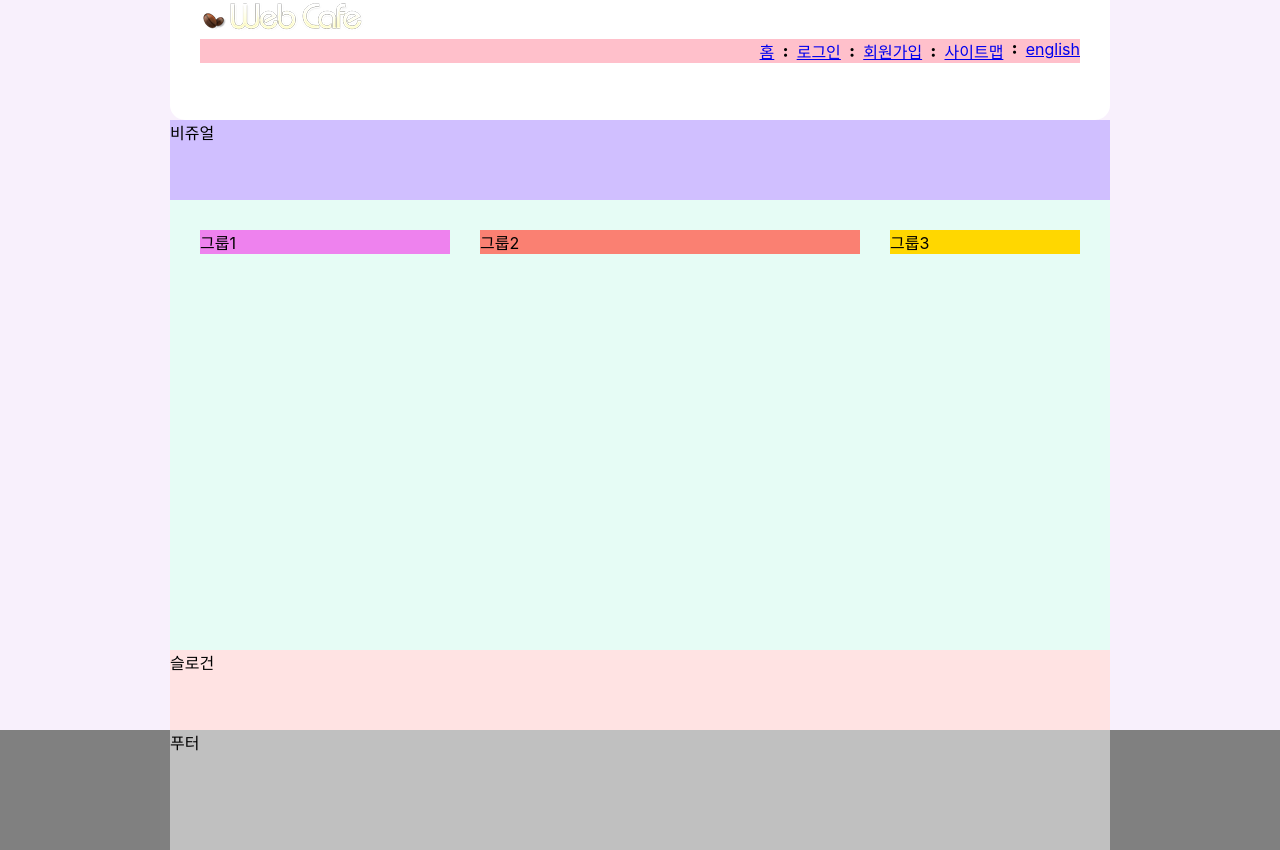
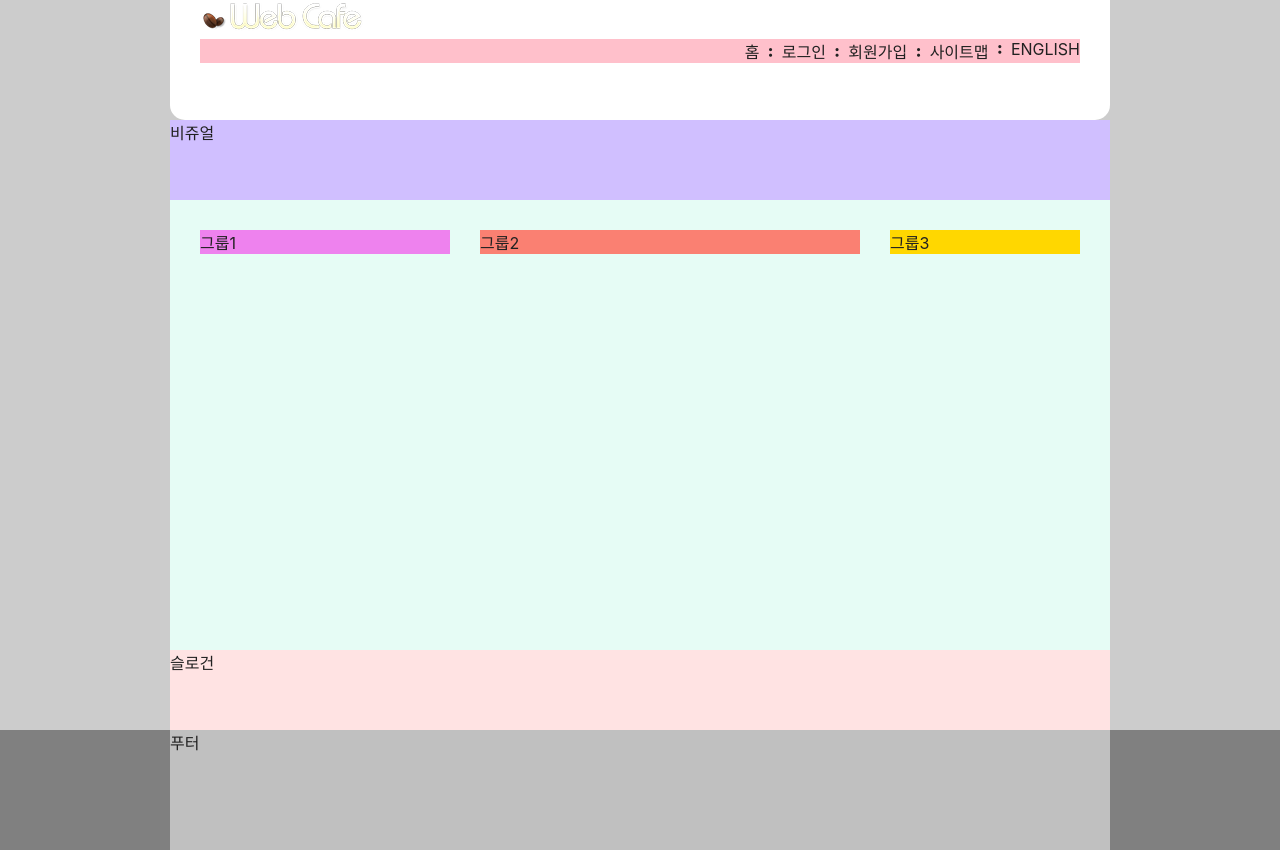
Before and after one commit to lulla-by/HTML5, a website: page index.html in a window 1280 px wide. Drawn offline with Linux system fonts and the light colour scheme; a web font is replaced by a local one.

Commit message:
영문 대소문자 변환 실습

```diff
--- a/styles/style.css
+++ b/styles/style.css
@@ -7,7 +7,8 @@
 }
 /* 본문 스타일 */
 body {
-  background: #f8f0fc;
+  background: #ccc;
+  color:#212121;
   font-family: "Pretendard Variable", Pretendard, -apple-system, BlinkMacSystemFont, system-ui, Roboto, "Helvetica Neue", "Segoe UI", "Apple SD Gothic Neo", "Noto Sans KR", "Malgun Gothic", "Apple Color Emoji", "Segoe UI Emoji", "Segoe UI Symbol", sans-serif;
 }
 /* 레이아웃 */
@@ -27,6 +28,11 @@ body {
   display: flex;
   flex-flow: row nowrap;
   justify-content: flex-end;
+}
+.member a {
+  color: inherit;
+  text-decoration: none;
+  text-transform:uppercase;
 }
 /* 우선순위 규칙 */
 /* li(type selector) - 1점 */
```
